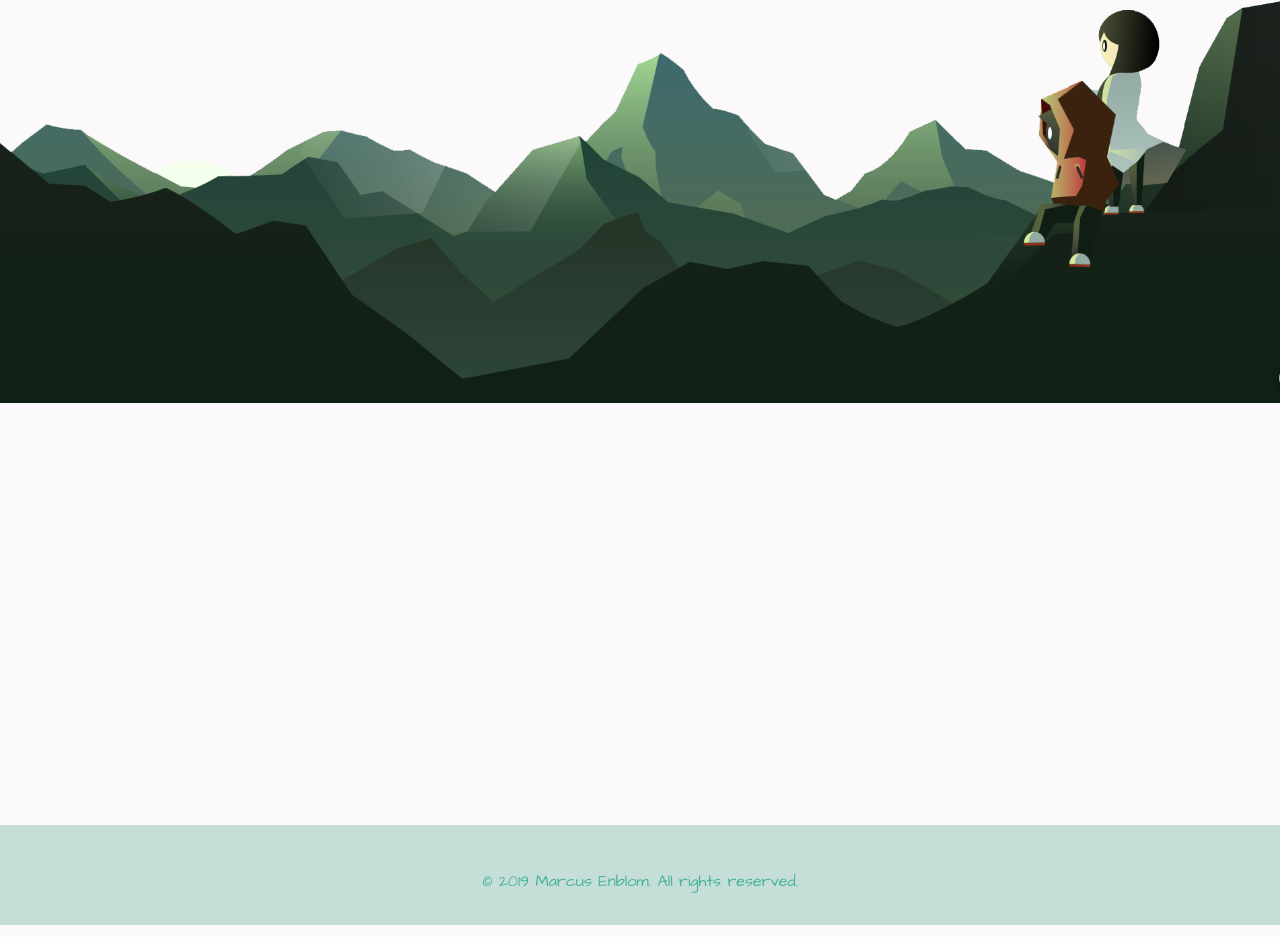
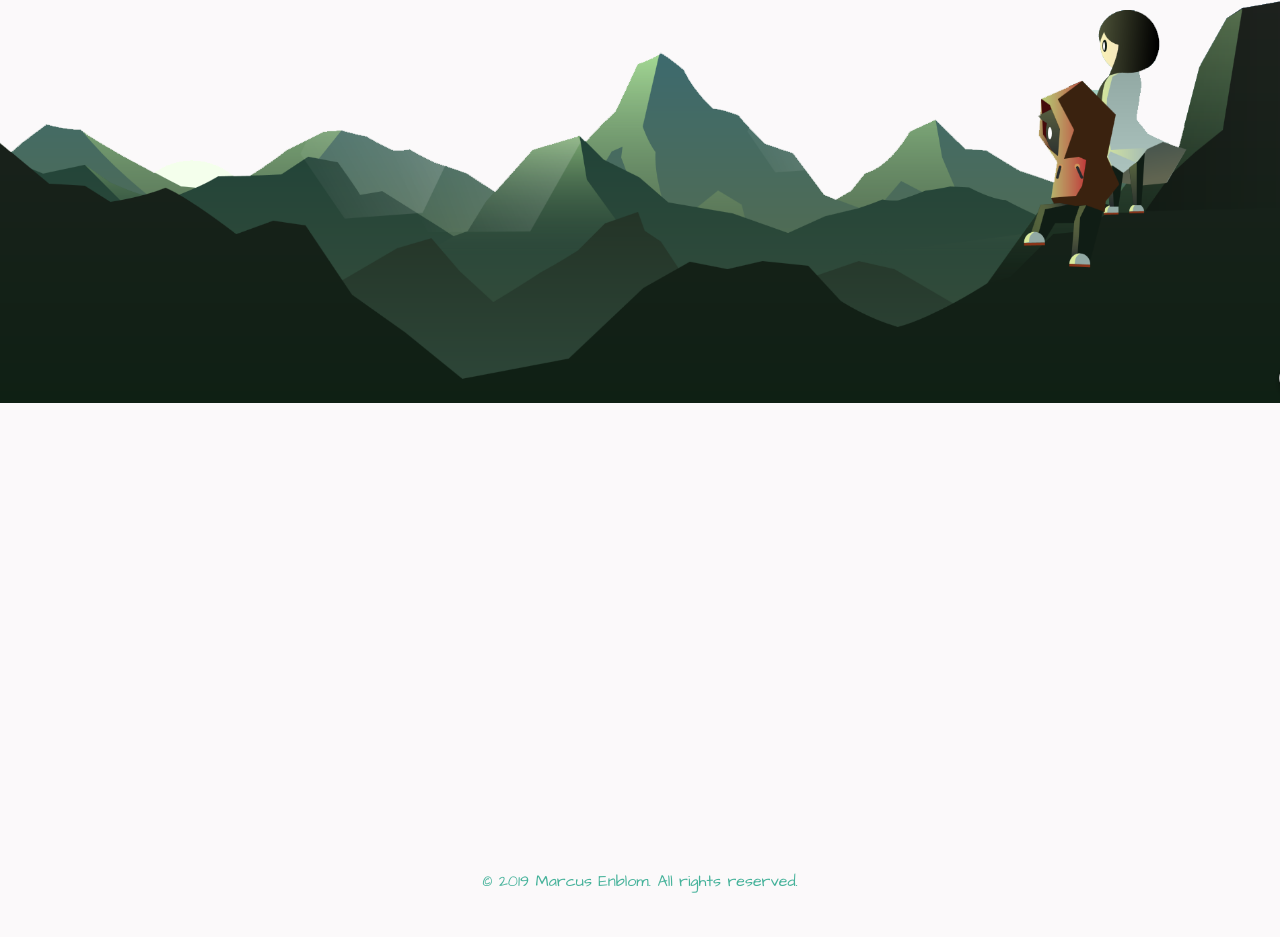
Before and after one commit to 3nblom/marcusenblom, a plain HTML site: page index.html in a window 1280 px wide. Shown: the part 428-1365 px from the top of the page. Drawn offline with Linux system fonts and the light colour scheme; a web font is replaced by a local one.

Commit message:
Update styles.css

```diff
--- a/css/styles.css
+++ b/css/styles.css
@@ -84,7 +84,7 @@ h1 {
 }
 
 .bottom {
-  background-color: #c5ded7;
+  background-color: #fbf9fa;
   width: 100%;
   height: 100px;
   position: relative;
```
